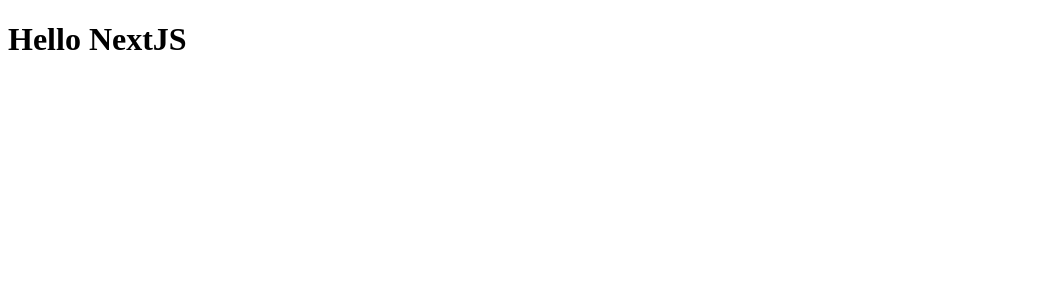
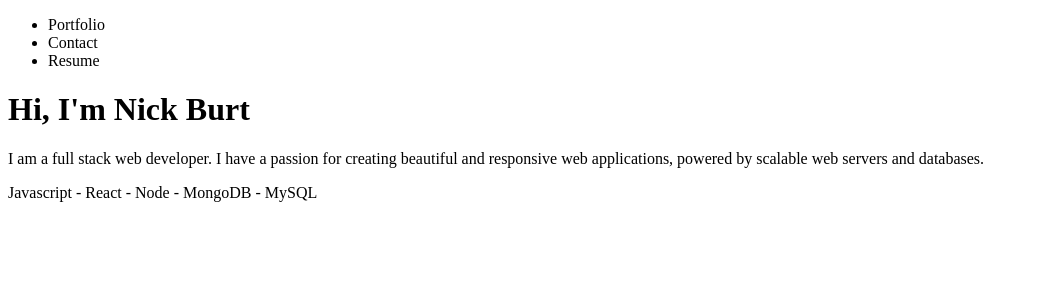
Before and after one commit to nbur4556/portfolio, a Next.js app: page / in a window 1280 px wide. Shown: the top 300 px of the page, without its empty margins (0-1038 px from the left). Built offline with nearby package versions, Linux system fonts and the light colour scheme.

Commit message:
feat: landing page content

```diff
--- a/pages/index.js
+++ b/pages/index.js
@@ -10,7 +10,20 @@
       </Head>
 
       <main>
-        <h1>Hello NextJS</h1>
+        <nav>
+          <ul>
+            <li>Portfolio</li>
+            <li>Contact</li>
+            <li>Resume</li>
+          </ul>
+        </nav>
+
+        <h1>Hi, I&apos;m Nick Burt</h1>
+        <p>
+          I am a full stack web developer. I have a passion for creating beautiful
+          and responsive web applications, powered by scalable web servers and databases.
+        </p>
+        <p>Javascript - React - Node - MongoDB - MySQL</p>
       </main>
     </div>
   )
```
Also changed, not shown: public/mountain_bg.png (added).
